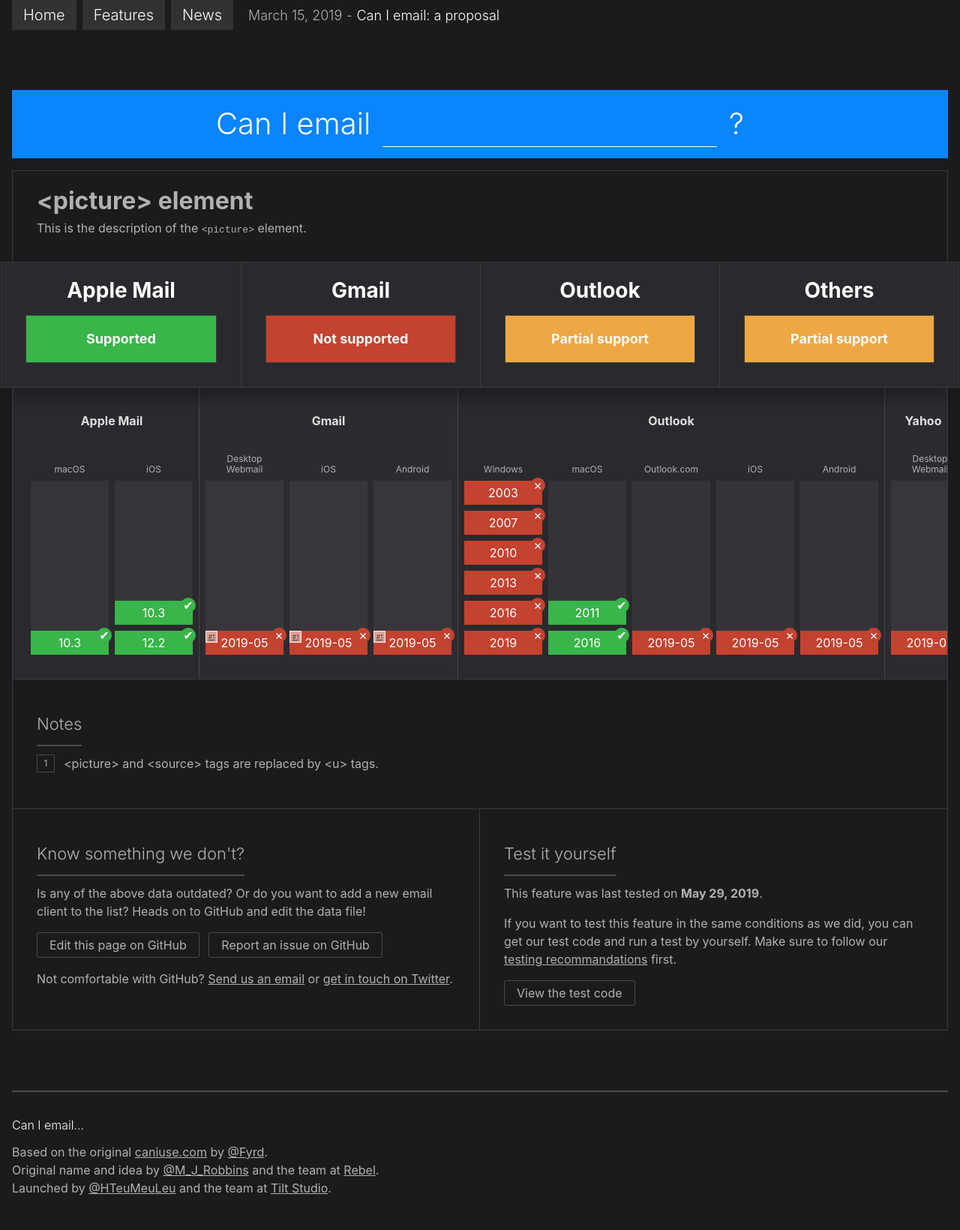
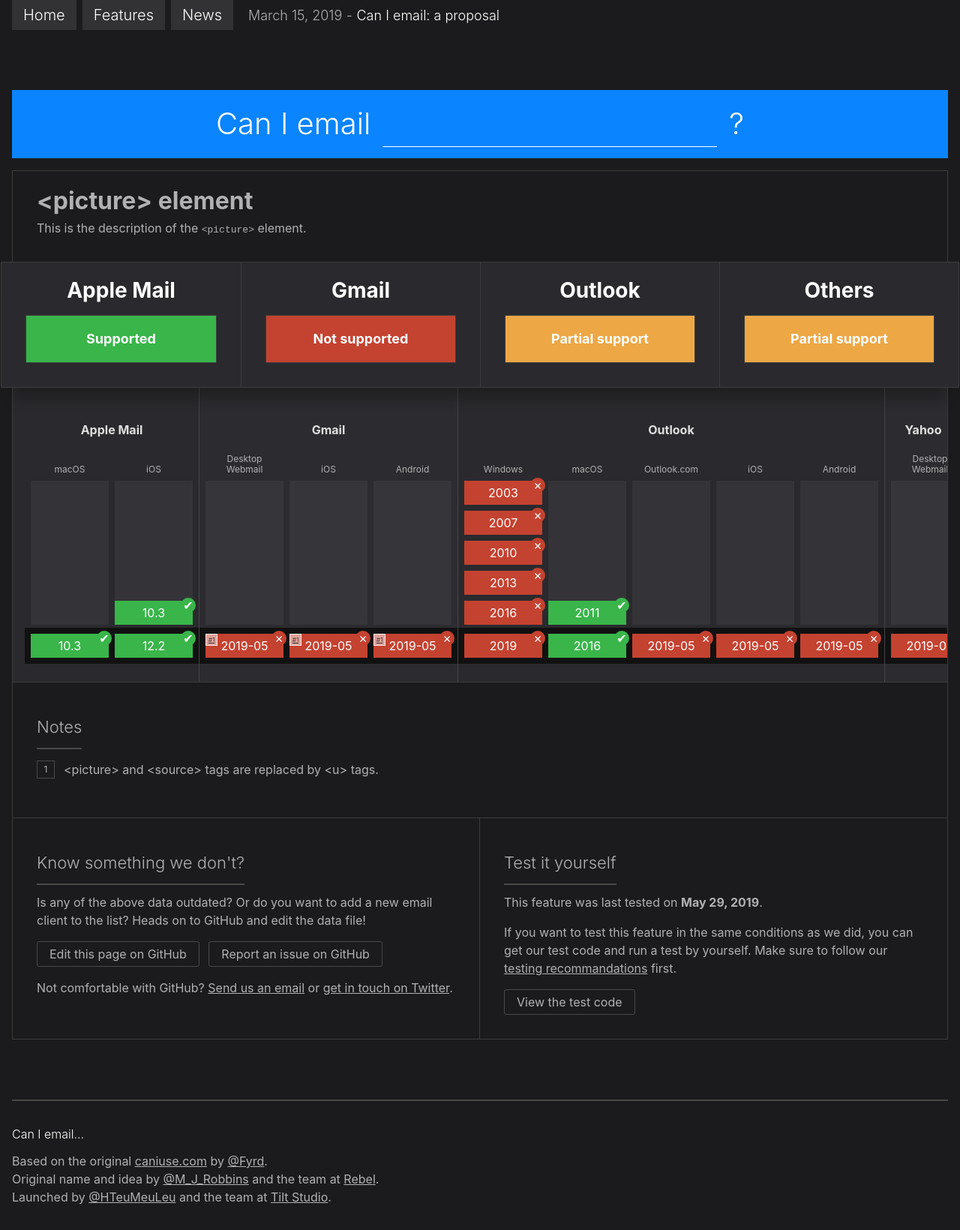
Before and after one commit to hteumeuleu/caniemail, a Jekyll site: the page built from _features/html-picture.md, in a window 1280 px wide. Shown: the whole page at 75% size. Built offline with Jekyll 4.4.1, drawn with Linux system fonts in a browser that asks for light colours.

Commit message:
Add highlight line for last versions on feature page

```diff
--- a/_sass/feature.scss
+++ b/_sass/feature.scss
@@ -150,7 +150,7 @@
 	flex-direction: column;
 	flex-grow: 1;
 	padding: 2rem 0.25rem;
-	border-right: 1px solid rgba(255, 255, 255, 0.125);
+	border-right: 1px solid #454548;
 
 	&:nth-child(2n) {
 		background-color: rgba(255, 255, 255, 0.0125);
@@ -170,13 +170,15 @@
 }
 
 .data-family-name {
+	display: flex;
+	justify-content: center;
+	align-items: center;
 	margin: 0 0.25rem;
 	padding: 0 1rem;
 	color: rgba(255, 255, 255, 0.85);
 	font-size: 1rem;
 	min-height: 3rem;
 	text-align: center;
-	// white-space: nowrap;
 
 	span {
 		position: sticky;
@@ -216,19 +218,33 @@
 // Clients versions
 // (ie 2016, 2019, …)
 .data-versions-list {
+	position: relative;
 	display: flex;
 	flex-direction: column;
 	flex-grow: 1;
 
+	// Empty grey zone before the first data cell
 	&::before {
 		content: '';
 		flex-grow: 1;
 		background: rgba(255, 255, 255, 0.05);
 	}
+
+	// Outline of the last cell
+	&::after {
+		content: '';
+		position: absolute;
+		left: -0.5rem;
+		right: -0.5rem;
+		bottom: -0.5rem;
+		height: 3rem;
+		background: #111;
+	}
 }
 
 .data-version {
 	position: relative;
+	z-index: 1;
 	display: flex;
 	align-items: center;
 	justify-content: center;
@@ -240,6 +256,11 @@
 
 	&:not(:first-child) {
 		margin-top: 0.5rem;
+	}
+
+	&:last-child {
+		margin-top: 0.75rem;
+		// outline: 0.5rem solid #111;
 	}
 
 	// Limit display to 3 versions
@@ -351,6 +372,8 @@
 	list-style: none;
 	margin-left: -0.25rem;
 	padding-left: 2.5rem;
+	padding-top: 0.25rem;
+	padding-bottom: 0.25rem;
 	margin-bottom: 1rem;
 	overflow: hidden;
 }
```
Also changed, not shown: 1 other file.
